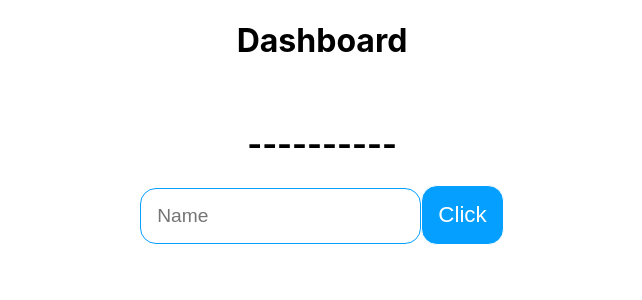
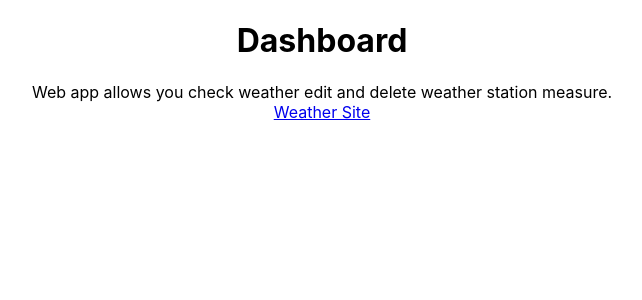
Before and after one commit to MateuszMatyska/react-typescript, a React (Create React App) app: page / in a window 1280 px wide. Shown: the top 300 px of the page, without its empty margins (318-960 px from the left). Built offline with nearby package versions, Linux system fonts and the light colour scheme; sample sign-in values are in the browser's storage.

Commit message:
last commit

```diff
--- a/src/components/SetUserComponent.tsx
+++ /dev/null
@@ -1,33 +0,0 @@
-import React, {useState} from 'react';
-import { connect } from 'react-redux';
-
-import { SetUserData } from 'store/actions/UserActions';
-
-import Button from "components/Button/Button";
-import Input from 'components/Input/Input';
-
-
-const SetUserComponent: React.FC<any> = (props: any) => {
-    const [userName,SetUserName] = useState("");
-
-    const onChangeName = (event: any) => {
-        SetUserName(event.target.value);
-    };
-
-    const setUserNameAction = () => {
-        props.setUser(userName,"Admin","admin@admin.pl");
-    }
-
-    return <div>
-        <Input type="text" value={userName} onChange={onChangeName} placeholder="Name" />
-        <Button text="Click" onClick={setUserNameAction} variant="primary" />
-    </div>
-}
-
-const mapDispatchToProps = (dispatch: any) => {
-    return {
-        setUser: (FirstName: string, LastName: string, Email: string) => {dispatch(SetUserData(FirstName,LastName,Email))}
-    }
-}
-
-export default connect(null, mapDispatchToProps)(SetUserComponent);
--- a/src/components/UserComponent.tsx
+++ /dev/null
@@ -1,20 +0,0 @@
-import React from 'react';
-import { connect } from 'react-redux';
-
-import {IAppState} from 'store/Store';
-
-const UserComponent: React.FC<any> = (props: any) => {
-    return <div>
-        <h2>{props.user ? props.user.FirstName : "" }</h2>
-        <h1>{props.user ? props.user.LastName : ""}</h1>
-        <h3>{props.user ? props.user.Email : ""}</h3>
-    </div>
-}
-
-const mapStateToPros = (store: IAppState) => {
-    return {
-        user: store.userState.User
-    }
-}
-
-export default connect(mapStateToPros)(UserComponent);
--- a/src/pages/HomePage/HomePage.tsx
+++ b/src/pages/HomePage/HomePage.tsx
@@ -1,16 +1,16 @@
 import React from 'react';
-import UserComponent from 'components/UserComponent';
-import SetUserComponent from 'components/SetUserComponent';
 import {connect} from 'react-redux';
 import {IAppState} from 'store/Store';
+import { Link } from 'react-router-dom';
 
 const HomePage: React.FC<any> = (props: any) =>{
     return <div>
         <div className="wrapper">
             <h1>Dashboard</h1>
-            <UserComponent />
-            <h1>----------</h1>
-            <SetUserComponent />
+            <span>
+                Web app allows you check weather edit and delete weather station measure.
+            </span>
+            <Link to='/weather'>Weather Site</Link>
         </div>
     </div>
 }
```
